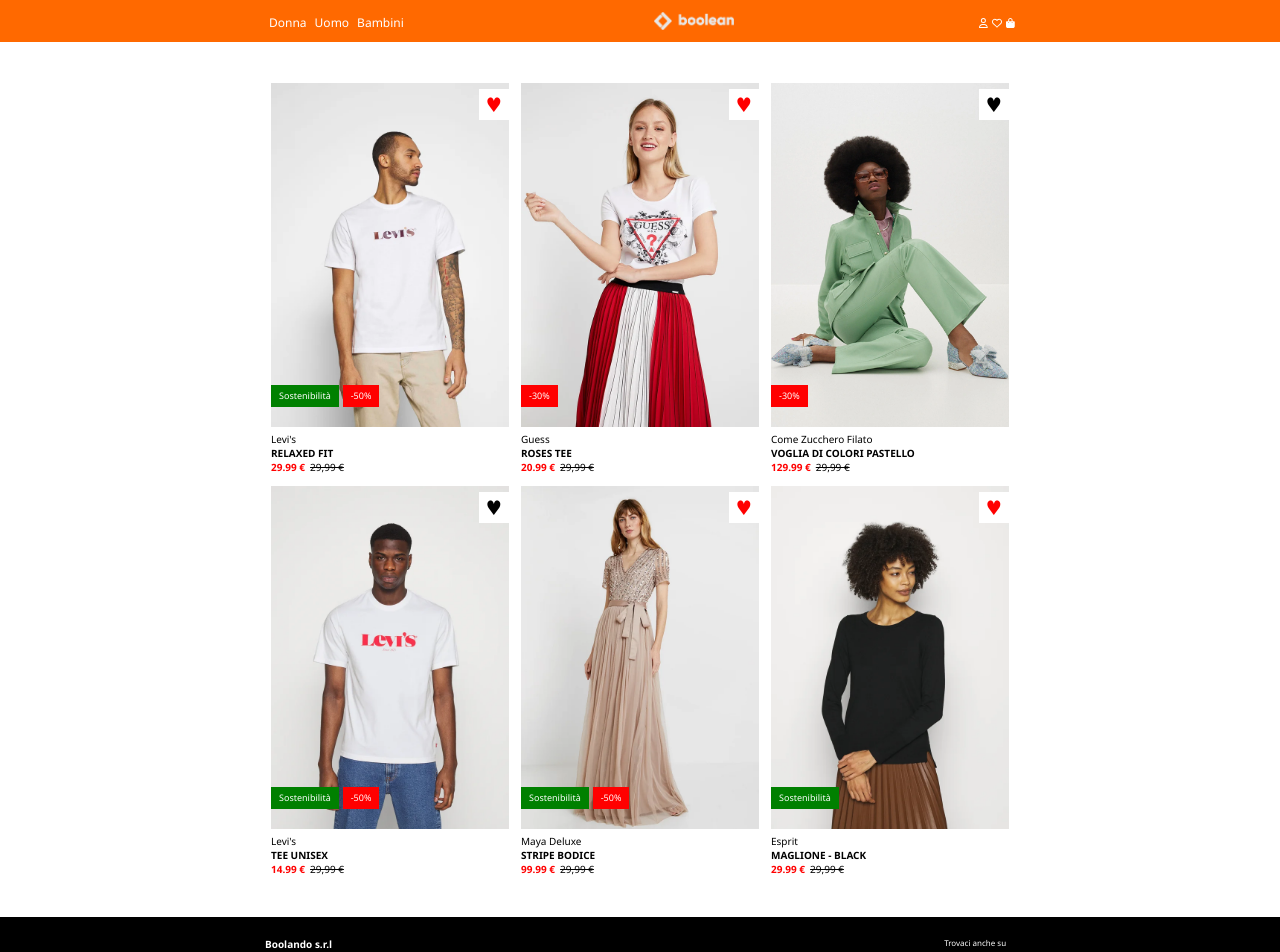
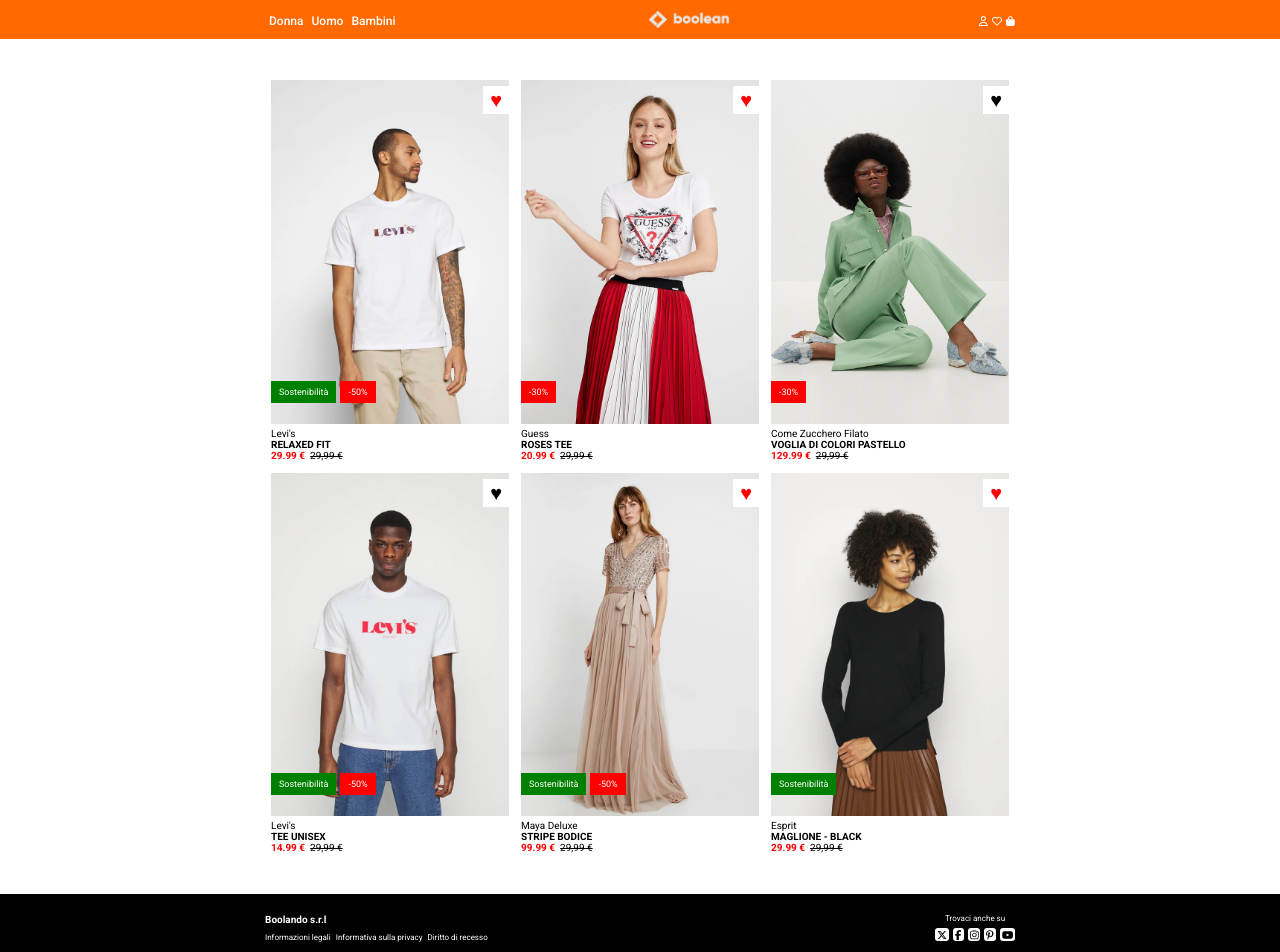
Before and after one commit to NicolaSforza93/vite-boolando, a Vue app: page / in a window 1280 px wide. Shown: the top 952 px of the page. Built offline with nearby package versions, Linux system fonts and the light colour scheme.

Commit message:
added store global

```diff
--- a/src/App.vue
+++ b/src/App.vue
@@ -23,4 +23,5 @@ export default {
 
 <style lang="scss">
 @use './styles/general.scss';
+@import url('https://fonts.googleapis.com/css2?family=Roboto:wght@100;300;400;500;700;900&display=swap');
 </style>
--- a/src/components/MainContent.vue
+++ b/src/components/MainContent.vue
@@ -1,12 +1,13 @@
 <script>
 import Product from './Product.vue';
-import clothing from '../db.json';
+// import clothing from '../db.json';
+import { store } from '../store';
 
 export default {
     components: { Product },
     data() {
         return {
-            clothing: clothing.products
+            store
         }
     },
     mounted() {
@@ -19,7 +20,7 @@ export default {
         <section>
             <div class="container">
                 <div class="row">
-                    <div v-for="(product, index) in clothing" :key="index" class="col-4">
+                    <div v-for="(product, id) in store.clothing" :key="id" class="col-4">
                         <Product :item="product" />
                     </div>
                 </div>
--- a/src/components/PageFooter.vue
+++ b/src/components/PageFooter.vue
@@ -71,7 +71,7 @@ address {
             font-size: 10px;
             background-color: white;
             color: black;
-            padding: 0px 2px;
+            padding: 1px 2px;
             border-radius: 3px;
         }
     }
--- a/src/components/PageHeader.vue
+++ b/src/components/PageHeader.vue
@@ -55,6 +55,7 @@ header {
 
         a {
             font-size: 12px;
+            font-weight: 500;
             padding: 4px;
             color: white;
         }
--- a/src/components/Product.vue
+++ b/src/components/Product.vue
@@ -100,14 +100,14 @@ export default {
 
     h1 {
         text-transform: uppercase;
-        font-weight: bold;
+        font-weight: 700;
         font-size: 10px;
     }
 }
 
 .price {
     color: red;
-    font-weight: bold;
+    font-weight: 700;
     margin-right: 5px;
 }
 
--- /dev/null
+++ b/src/store.js
@@ -0,0 +1,7 @@
+import { reactive } from 'vue';
+import clothing from '../db.json';
+
+
+export const store = reactive({
+    clothing: clothing.products
+});
--- a/src/styles/general.scss
+++ b/src/styles/general.scss
@@ -5,7 +5,7 @@
 }
 
 body {
-    font-family: 'Segoe UI', Tahoma, Geneva, Verdana, sans-serif;
+    font-family: 'Roboto', sans-serif;
 }
 
 .container {
```
Also changed, not shown: db.json (renamed from src/db.json).
